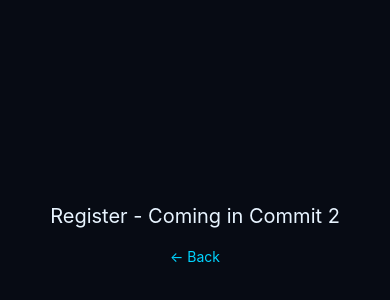
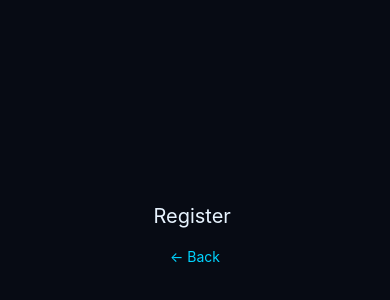
Before and after one commit to jubairyahya/ZupayFrontend, a React Native app in the folder MyApp/: screen /Register in a window 390 px wide. Shown: the part 188-488 px from the top of the page. Built offline with nearby package versions, Linux system fonts and the light colour scheme.

Commit message:
error fixed

```diff
--- a/MyApp/src/screens/RegisterScreen.jsx
+++ b/MyApp/src/screens/RegisterScreen.jsx
@@ -5,7 +5,7 @@ import { colors } from '../theme/theme.js';
 export default function RegisterScreen({ navigation }) {
   return (
     <View style={{ flex: 1, backgroundColor: colors.bg, alignItems: 'center', justifyContent: 'center' }}>
-      <Text style={{ color: colors.textPrimary, fontSize: 20 }}>Register - Coming in Commit 2</Text>
+      <Text style={{ color: colors.textPrimary, fontSize: 20 }}>Register </Text>
       <TouchableOpacity onPress={() => navigation.goBack()}>
         <Text style={{ color: colors.primary, marginTop: 20 }}>← Back</Text>
       </TouchableOpacity>
```
